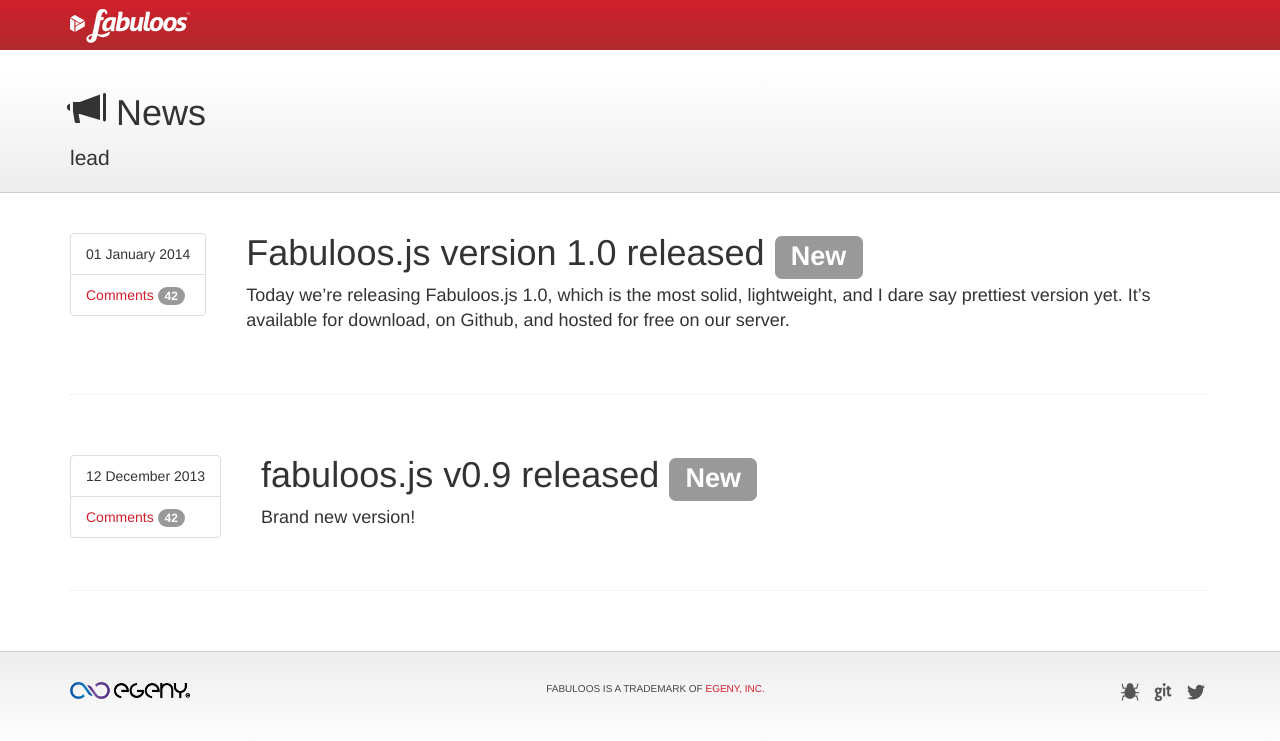
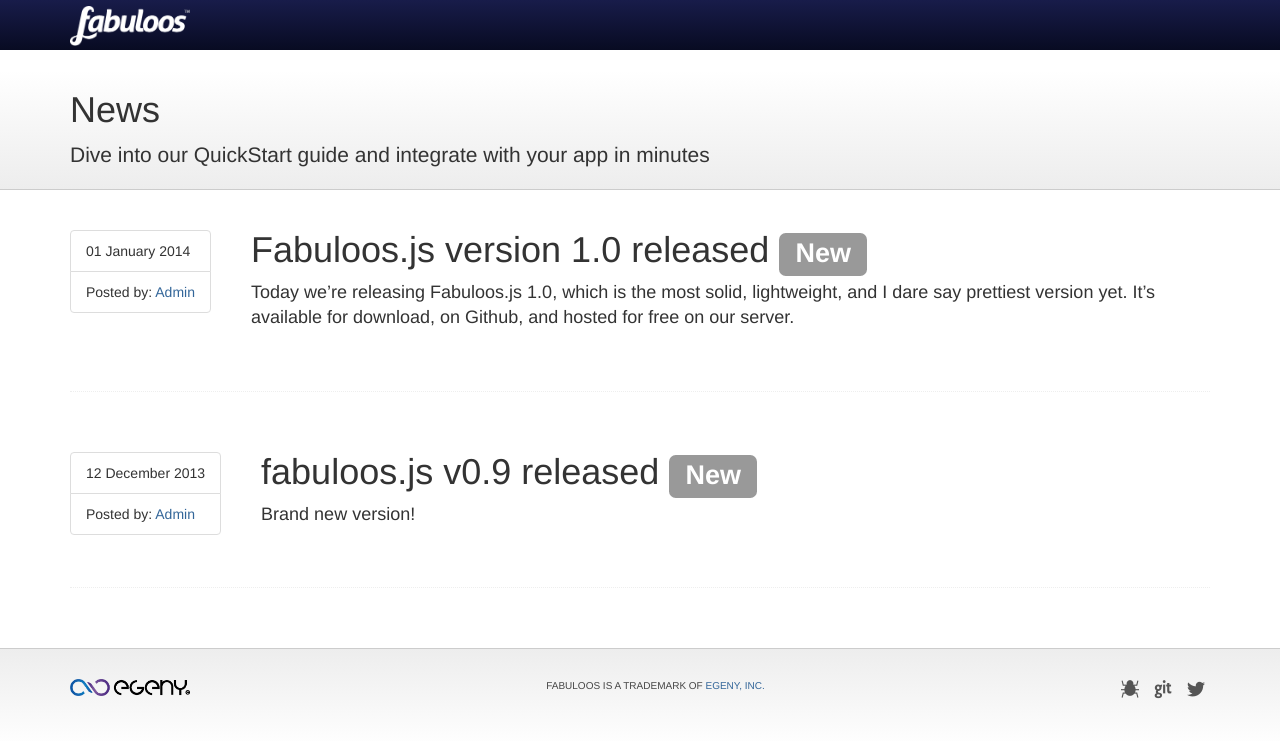
Before and after one commit to egeny/fabuloos-website, a Jekyll site: the page built from news/index.html, in a window 1280 px wide. Shown: the top 741 px of the page. Built offline with Jekyll 4.4.1, drawn with Linux system fonts in a browser that asks for light colours; some web fonts are replaced; Markdown is read by kramdown in place of the engine named in the settings.

Commit message:
Ajustements esthétiques

```diff
--- a/_layouts/default.html
+++ b/_layouts/default.html
@@ -33,7 +33,7 @@
 	<header id="header" class="navbar" role="navigation">
 		<div class="container">
 			<div class="navbar-header">
-				<h1><a href="/"><img width="120" height="34" src="/img/logo.png" alt="Fabuloos.org" /></a></h1>
+				<h1><a href="/"><img width="120" height="40" src="/img/logo.png" alt="Fabuloos.org" /></a></h1>
 
 				<button type="button" class="navbar-toggle" data-toggle="collapse" data-target="#menu">
 					<i class="icon-bug"></i>
@@ -65,8 +65,8 @@
 <!-- Sub Header -->
 <div id="subhead">
 	<div class="container">
-		<h1><span class="glyphicon glyphicon-bullhorn"></span> {{ page.lead }}</h1>
-		<p class="lead">lead</p>
+		<h1>{{ page.lead }}</h1>
+		<p class="lead">Dive into our QuickStart guide and integrate with your app in minutes</p>
 	</div>
 </div>
 <!-- end of .subhead -->
--- a/css/website.css
+++ b/css/website.css
@@ -1,6 +1,6 @@
 a {
 	text-decoration: none;
-	color: #D21F2C;
+	color: #336699;
 }
 
 /* Bootstrap overloads */
@@ -27,8 +27,8 @@
 /* @group #header */
 
 	#header {
-		background: -webkit-linear-gradient(top, #D21F2C, #AE2A2C);
-		background:         linear-gradient(to bottom, #D21F2C, #AE2A2C);
+		background: -webkit-linear-gradient(top, #181c4a, #080b22);
+		background:         linear-gradient(to bottom, #181c4a, #080b22);
 
 		border: 0;
 		border-radius: 0;
@@ -62,10 +62,10 @@
 				color: #EEE;
 			}
 
-			#header .nav .active a { background: rgba(25, 25, 25, .1); }
+			#header .nav .active a { background: rgba(125, 125, 125, .1); }
 
 			#header .nav a:hover,
-			#header .nav a:focus { background: rgba(25, 25, 25, .2); }
+			#header .nav a:focus { background: rgba(125, 125, 125, .2); }
 
 /* @end of #header */
 
@@ -121,15 +121,14 @@
 
 			.jumbotron p {
 				margin: 1em 0;
-
-				font-size: 1.429em;
-				font-weight: lighter;
+				font-size: 2em;
+				/*font-weight: lighter;*/
 				line-height: 1.3;
 			}
 
 			.jumbotron .btn {
-				background: -webkit-linear-gradient(top, #D9534F, #C12E2A);
-				background:         linear-gradient(to bottom, #D9534F, #C12E2A);
+				background: -webkit-linear-gradient(top, #D21F2C, #AE2A2C);
+				background:         linear-gradient(to bottom, #D21F2C, #AE2A2C);
 				background-repeat: repeat-x;
 				border-color: #B92C28;
 				color: #FFF;
--- a/news/index.html
+++ b/news/index.html
@@ -8,7 +8,7 @@
 		<div class="info pull-left" style="margin-right:40px">
 			<ul class="list-group">
 				<li class="list-group-item">{{ post.date | date_to_long_string }}</li>
-				<li class="list-group-item"><a href="#">Comments <span class="badge">42</span></a></li>
+				<li class="list-group-item">Posted by: <a href="#">Admin</a></li>
 			</ul>
 		</div>
 		<h1>{{ post.title }} <span class="label label-default">New</span></h1>
```
Also changed, not shown: index.html (+6 -7 lines), img/fabuloos-logo.png (deleted), img/fabuloos.png, img/logo.png, 3 other files.
